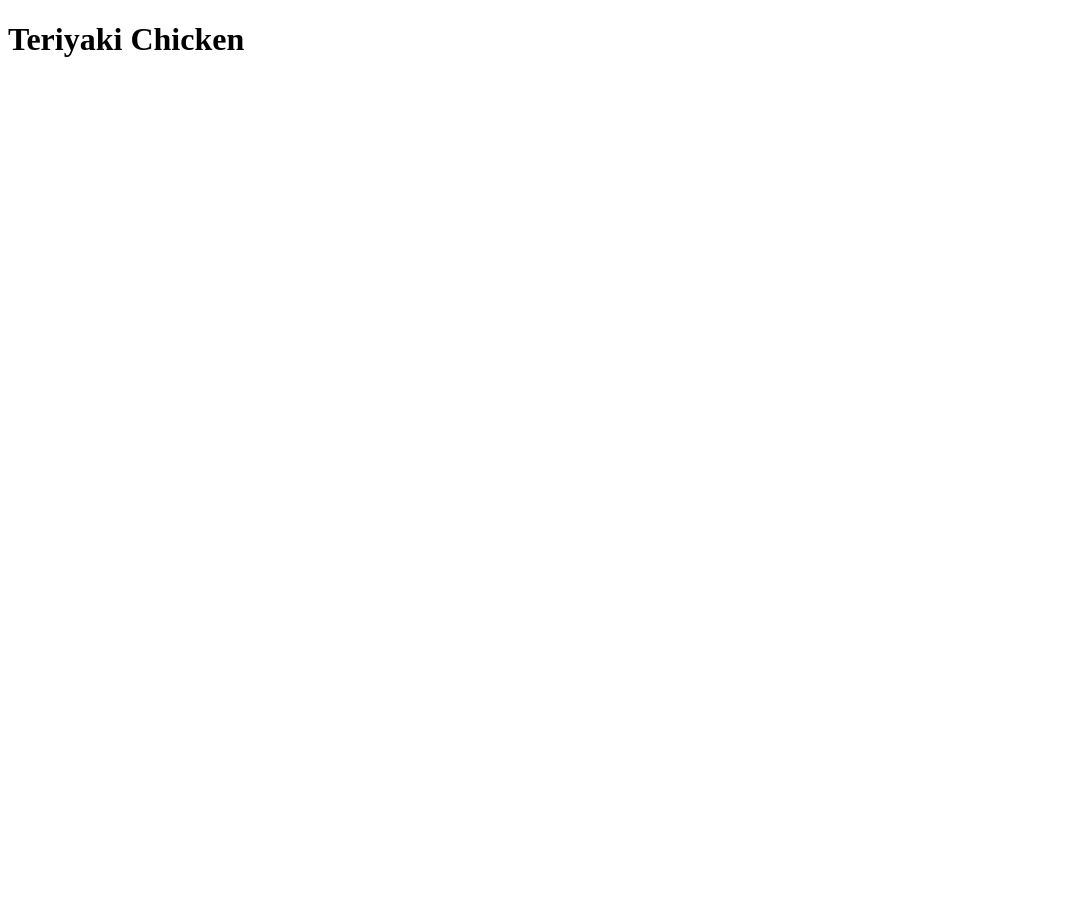
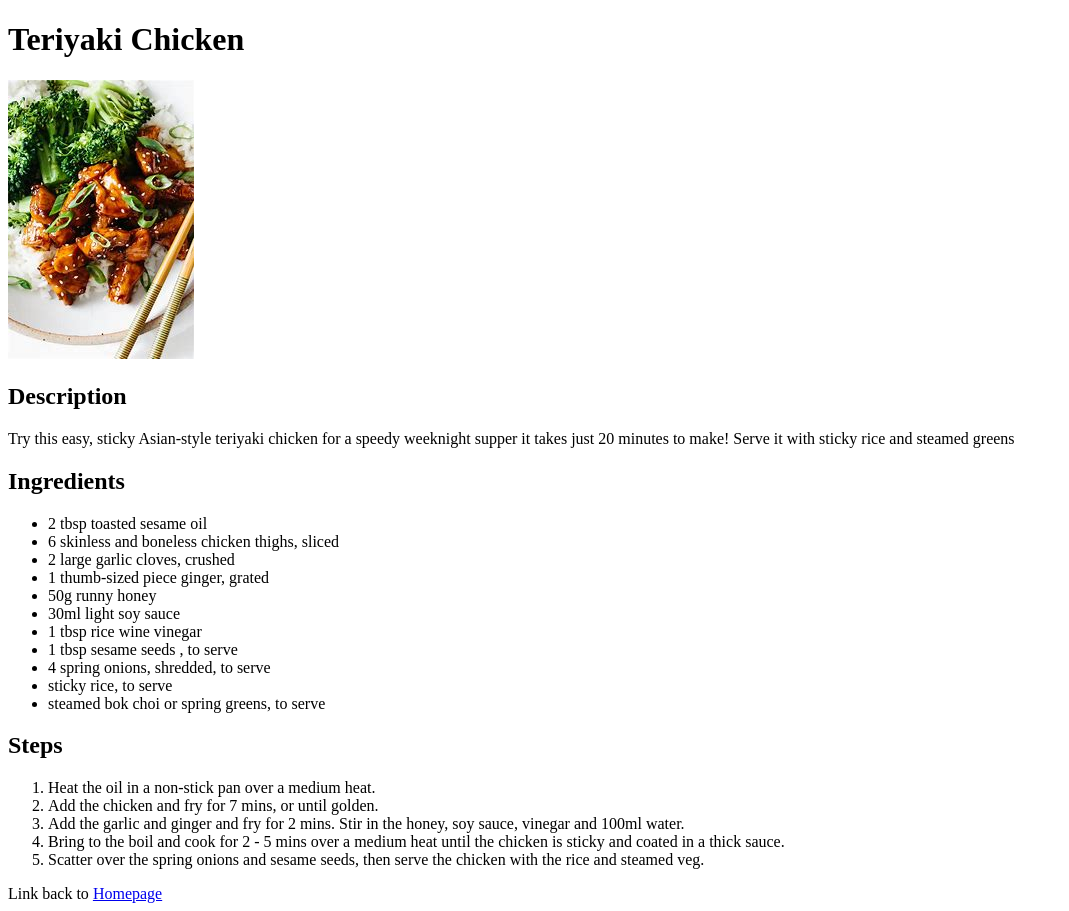
Before and after one commit to D-Water-Law/odin-recipes, a plain HTML site: page recipes/teriyaki_chicken.html in a window 1280 px wide. Shown: the whole page, without its empty margins (0-1069 px from the left). Before the commit the page ends 800 px from the top, so only its background shows below. Drawn offline with Linux system fonts and the light colour scheme.

Commit message:
Added image, description, ingredients, method and link back to homepage to teriyaki chicken html

```diff
--- a/recipes/teriyaki_chicken.html
+++ b/recipes/teriyaki_chicken.html
@@ -1,10 +1,39 @@
 <!DOCTYPE html>
-<html lang="en">
 <head>
     <meta charset="UTF-8">
     <title>Teriyaki Chicken</title>
 </head>
 <body>
     <h1>Teriyaki Chicken</h1>
+    <img src="../images/chicken-teriyaki.jpeg" alt="Teriyaki Chicken">
+
+    <h2>Description</h2>
+    <p>Try this easy, sticky Asian-style teriyaki chicken for a speedy weeknight supper  it takes just 20 minutes to make! Serve it with sticky rice and steamed greens</p>
+
+    <h2>Ingredients</h2>
+    <ul>
+        <li>2 tbsp toasted sesame oil</li>
+        <li>6 skinless and boneless chicken thighs, sliced</li>
+        <li>2 large garlic cloves, crushed</li>
+        <li>1 thumb-sized piece ginger, grated</li>
+        <li>50g runny honey</li>
+        <li>30ml light soy sauce</li>
+        <li>1 tbsp rice wine vinegar</li>
+        <li>1 tbsp sesame seeds , to serve</li>
+        <li>4 spring onions, shredded, to serve</li>
+        <li>sticky rice, to serve</li>
+        <li>steamed bok choi or spring greens, to serve</li>
+    </ul>
+
+    <h2>Steps</h2>
+    <ol>
+        <li>Heat the oil in a non-stick pan over a medium heat.</li>
+        <li>Add the chicken and fry for 7 mins, or until golden.</li>
+        <li>Add the garlic and ginger and fry for 2 mins. Stir in the honey, soy sauce, vinegar and 100ml water.</li>
+        <li>Bring to the boil and cook for 2 - 5 mins over a medium heat until the chicken is sticky and coated in a thick sauce.</li>
+        <li>Scatter over the spring onions and sesame seeds, then serve the chicken with the rice and steamed veg.</li>
+    </ol>
+
+    Link back to <a href="../index.html">Homepage</a>
 </body>
 </html>
```
Also changed, not shown: images/chicken-teriyaki.jpeg (added).
